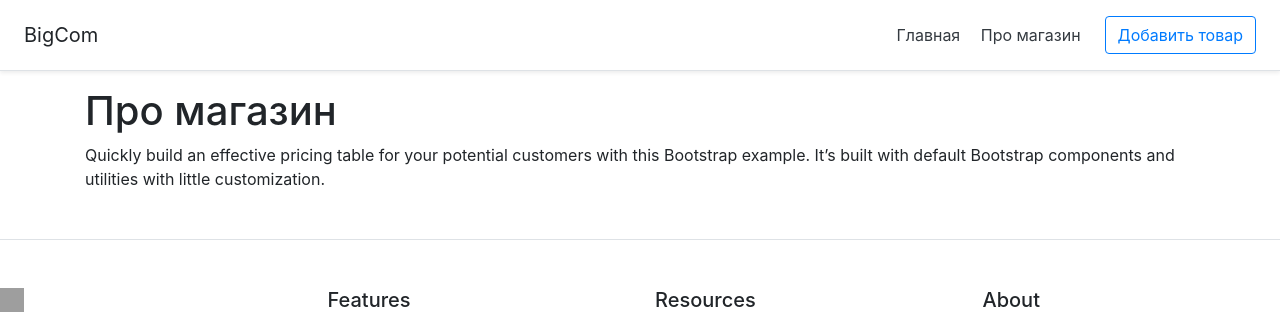
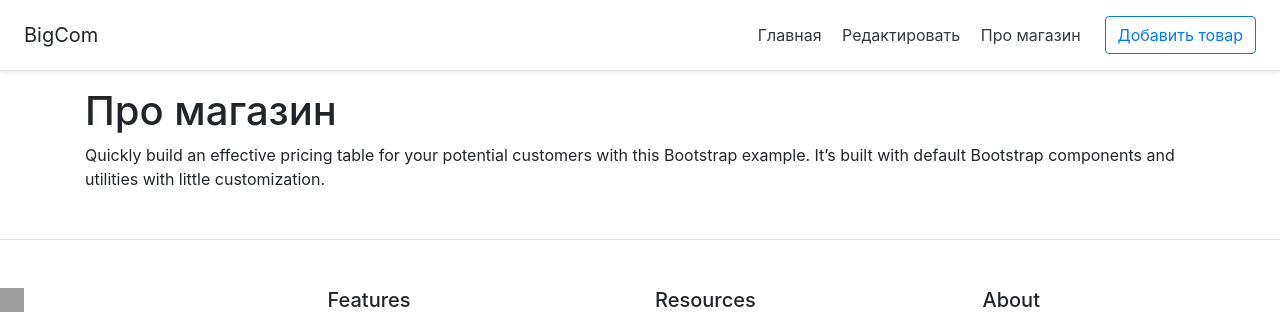
Before and after one commit to Soplis/eShop, a Flask app: page /about in a window 1280 px wide. Shown: the top 316 px of the page. Run offline with Flask 2, Linux system fonts and the light colour scheme; some libraries are stand-ins or nearby versions; grey boxes are pictures that could not be loaded.

Commit message:
добавил ссылку на страницу редактирования на панель

```diff
--- a/templates/base.html
+++ b/templates/base.html
@@ -11,6 +11,7 @@
   <h5 class="my-0 mr-md-auto font-weight-normal">BigCom</h5>
   <nav class="my-2 my-md-0 mr-md-3">
     <a class="p-2 text-dark" href="/">Главная</a>
+    <a class="p-2 text-dark" href="/edit">Редактировать</a>
     <a class="p-2 text-dark" href="/about">Про магазин</a>
 
   </nav>
```
